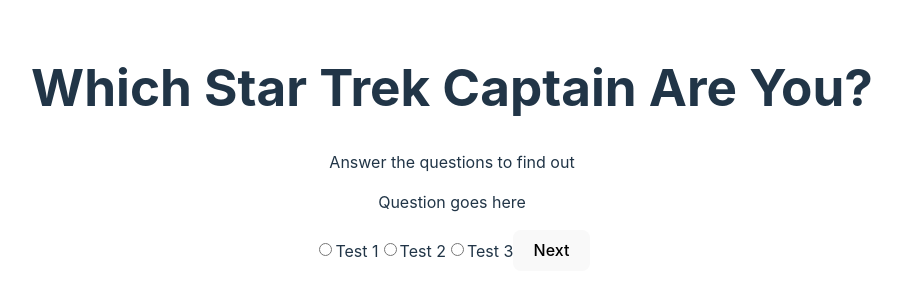
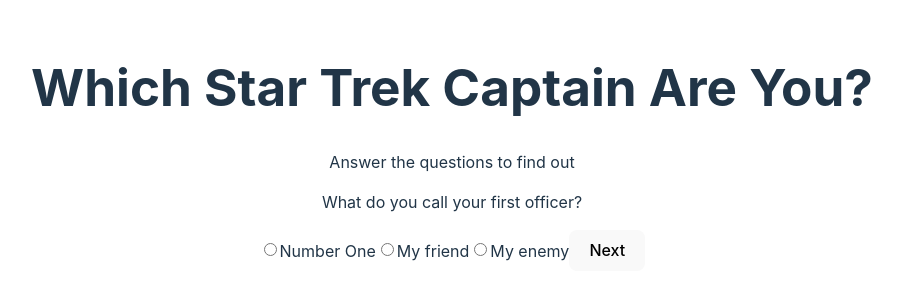
Before and after one commit to nicm42/star-trek-captain, a Vue app: page / in a window 1280 px wide. Shown: the part 252-552 px from the top of the page, without its empty margins (188-1090 px from the left). Built offline with nearby package versions, Linux system fonts and the light colour scheme.

Commit message:
Showing one question and its answers

```diff
--- /dev/null
+++ b/questions.json
@@ -0,0 +1,7 @@
+[
+  {
+    "question": "What do you call your first officer?",
+    "answers": ["Number One", "My friend", "My enemy"],
+    "captains": ["TNG", "TOS", "DS9"]
+  }
+]
--- a/src/App.vue
+++ b/src/App.vue
@@ -1,11 +1,12 @@
 <script setup>
 import Question from './components/Question.vue'
+import questions from '../questions.json'
 </script>
 
 <template>
   <h1>Which Star Trek Captain Are You?</h1>
   <p>Answer the questions to find out</p>
-  <Question msg="Vite + Vue" />
+  <Question :="questions[0]" />
 </template>
 
 <style scoped></style>
--- a/src/components/Answer.vue
+++ b/src/components/Answer.vue
@@ -1,12 +1,13 @@
-<script setup></script>
+<script setup>
+const props = defineProps({
+  text: String,
+  value: String
+})
+</script>
 
 <template>
-  <input type="radio" name="answer" value="test-1" id="test-1" />
-  <label for="test-1">Test 1</label>
-  <input type="radio" name="answer" value="test-2" id="test-2" />
-  <label for="test-2">Test 2</label>
-  <input type="radio" name="answer" value="test-3" id="test-3" />
-  <label for="test-3">Test 3</label>
+  <input type="radio" name="answer" :value="props.value" :id="props.value" />
+  <label :for="props.value">{{ props.text }}</label>
 </template>
 
 <style scoped></style>
--- a/src/components/Question.vue
+++ b/src/components/Question.vue
@@ -2,9 +2,17 @@
 /* import { ref } from 'vue' */
 import Answer from './Answer.vue'
 
-defineProps({
-  msg: String
+const props = defineProps({
+  question: String,
+  answers: Array
 })
+
+// For the answers, we have the text we want to display
+// but we also need it to have no spaces or capitals
+// for the ID and for the value
+function createID(string) {
+  return string.replace(/ /g, '-').toLowerCase()
+}
 
 /* const count = ref(0) */
 </script>
@@ -13,8 +21,13 @@
   <!--<h1>{{ msg }}</h1>-->
 
   <form>
-    <p>Question goes here</p>
-    <Answer />
+    <p>{{ props.question }}</p>
+    <Answer
+      v-for="answer in props.answers"
+      :key="answer"
+      :text="answer"
+      :value="createID(answer)"
+    />
     <button type="submit">Next</button>
   </form>
 
```
